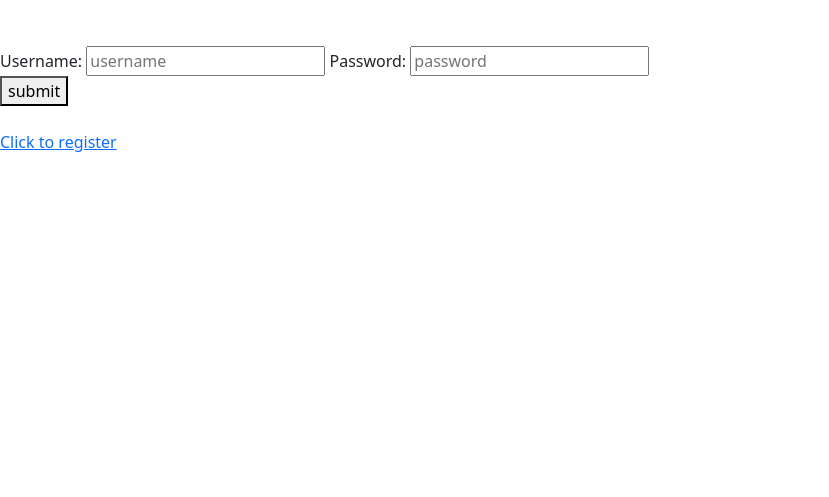
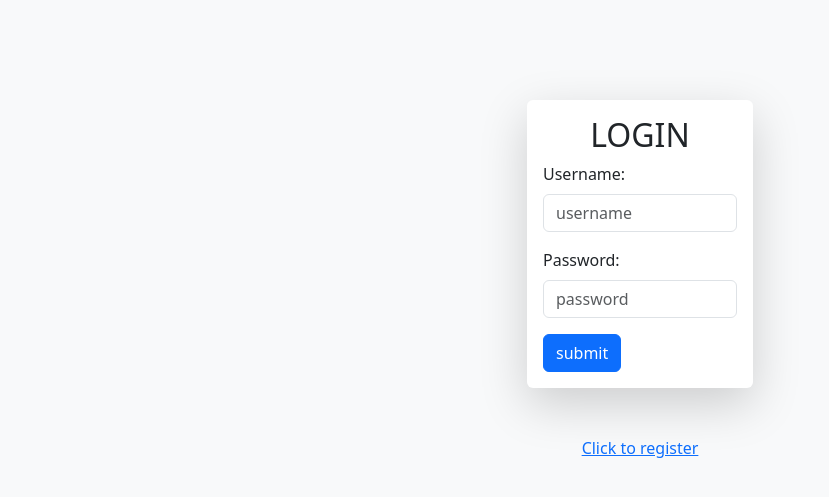
Before and after one commit to KimMancera/ipt101, a PHP site: page /ipt101/loginform.php in a window 1280 px wide. Shown: the top 497 px of the page, without its empty margins (0-829 px from the left). Run offline with PHP 8.4, Linux system fonts and the light colour scheme.

Commit message:
Upgrade design with bootstrap

```diff
--- a/loginform.php
+++ b/loginform.php
@@ -1,32 +1,48 @@
-
 <!DOCTYPE html>
-<html>
+<html lang="en">
 <head>
     <meta charset="UTF-8">
     <meta name="viewport" content="width=device-width, initial-scale=1.0">
     <title>LOGIN</title>
     <link rel="stylesheet" type="text/css" href="https://cdn.jsdelivr.net/npm/bootstrap@5.3.2/dist/css/bootstrap.min.css">
-		<link rel="Stylesheet" type="text/css" href="Stylesheets.css">
+    <style>
+        body {
+            background-color: #f8f9fa;
+        }
+        .container {
+            max-width: 500px;
+            margin-top: 100px;
+        }
+        .error {
+            color: red;
+        }
+    </style>
 </head>
+<body>
+    <div class="container">
+        <div class="row">
+            <div class="col-md-6 offset-md-3">
 
-	<body>
-
-		<form action="index.php" method="POST">
-		<h2 style = "color:white">LOGIN</h2>
                 <?php if (isset($_GET['error'])) { ?>
-			<p class="error"><?php echo $_GET['error']; ?></p> <?php } ?>
-
-			<label for="username">Username:</label>
-            <input type="text" name="username" placeholder="username">
-
-			<label for="password">Password:</label>
-            <input type="password" name="password" placeholder="password"><br>
-
-			<button type="submit">submit</button><br><br>
-
-			<div>
+                    <p class="error text-center"><?php echo $_GET['error']; ?></p>
+                <?php } ?>
+                <form  class="shadow-lg p-3 mb-5 bg-white rounded" action="index.php" method="POST">
+					<h2 class="text-center">LOGIN</h2>
+                    <div class="mb-3">
+                        <label for="username" class="form-label">Username:</label>
+                        <input type="text" name="username" class="form-control" placeholder="username">
+                    </div>
+                    <div class="mb-3">
+                        <label for="password" class="form-label">Password:</label>
+                        <input type="password" name="password" class="form-control" placeholder="password">
+                    </div>
+                    <button type="submit" class="btn btn-primary">submit</button>
+                </form>
+                <div class="text-center mt-3">
                     <a href="registrationform.php">Click to register</a>
                 </div>
-		</form>
+            </div>
+        </div>
+    </div>
 </body>
 </html>
```
Lines whose indentation alone changed are shown as unchanged.
